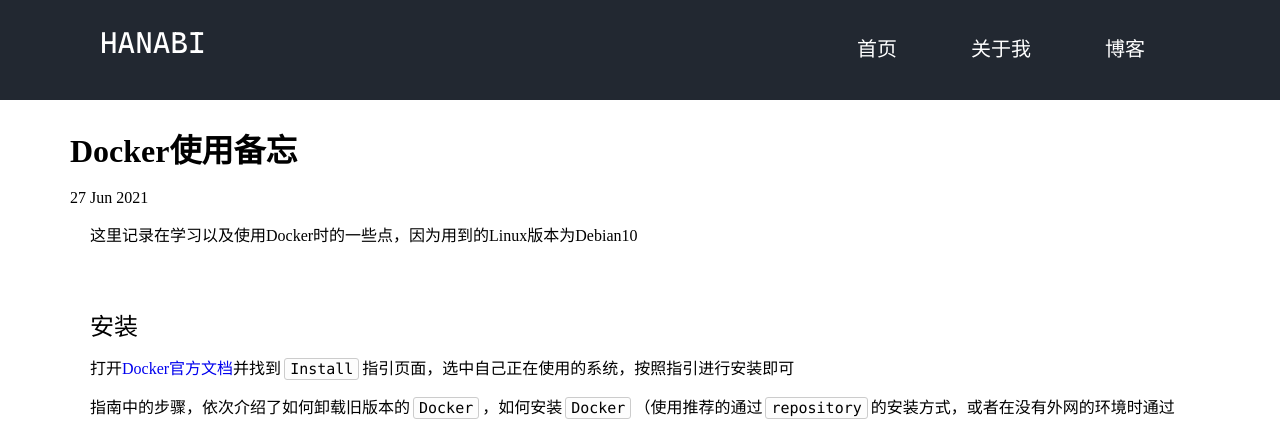
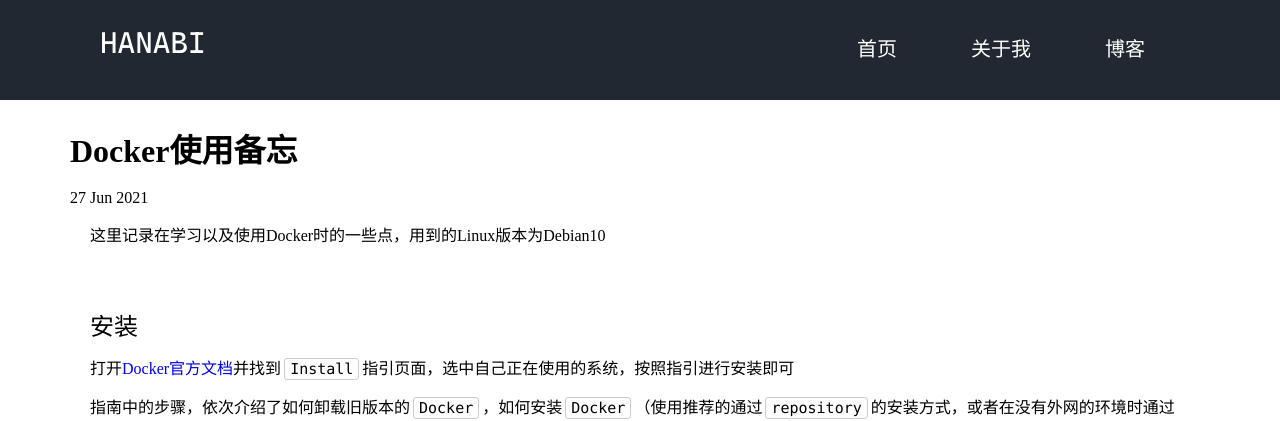
Before and after one commit to KamenRiderKuuga/kamenriderkuuga.github.io, a Jekyll site: the page built from _posts/2021-06-26-Docker-1.md, in a window 1280 px wide and 900 px high. Shown: the top 421 px of the window. Built offline with Jekyll 4.4.1, drawn with Linux system fonts in a browser that asks for light colours.

Commit message:
doc: note about docker

```diff
--- a/_posts/2021-06-26-Docker-1.md
+++ b/_posts/2021-06-26-Docker-1.md
@@ -7,7 +7,7 @@ color: rgb(91,47,107)
 tags: Docker
 ---
 
-> 这里记录在学习以及使用Docker时的一些点，因为用到的Linux版本为Debian10
+> 这里记录在学习以及使用Docker时的一些点，用到的Linux版本为Debian10
 
 ## 安装
 
```
